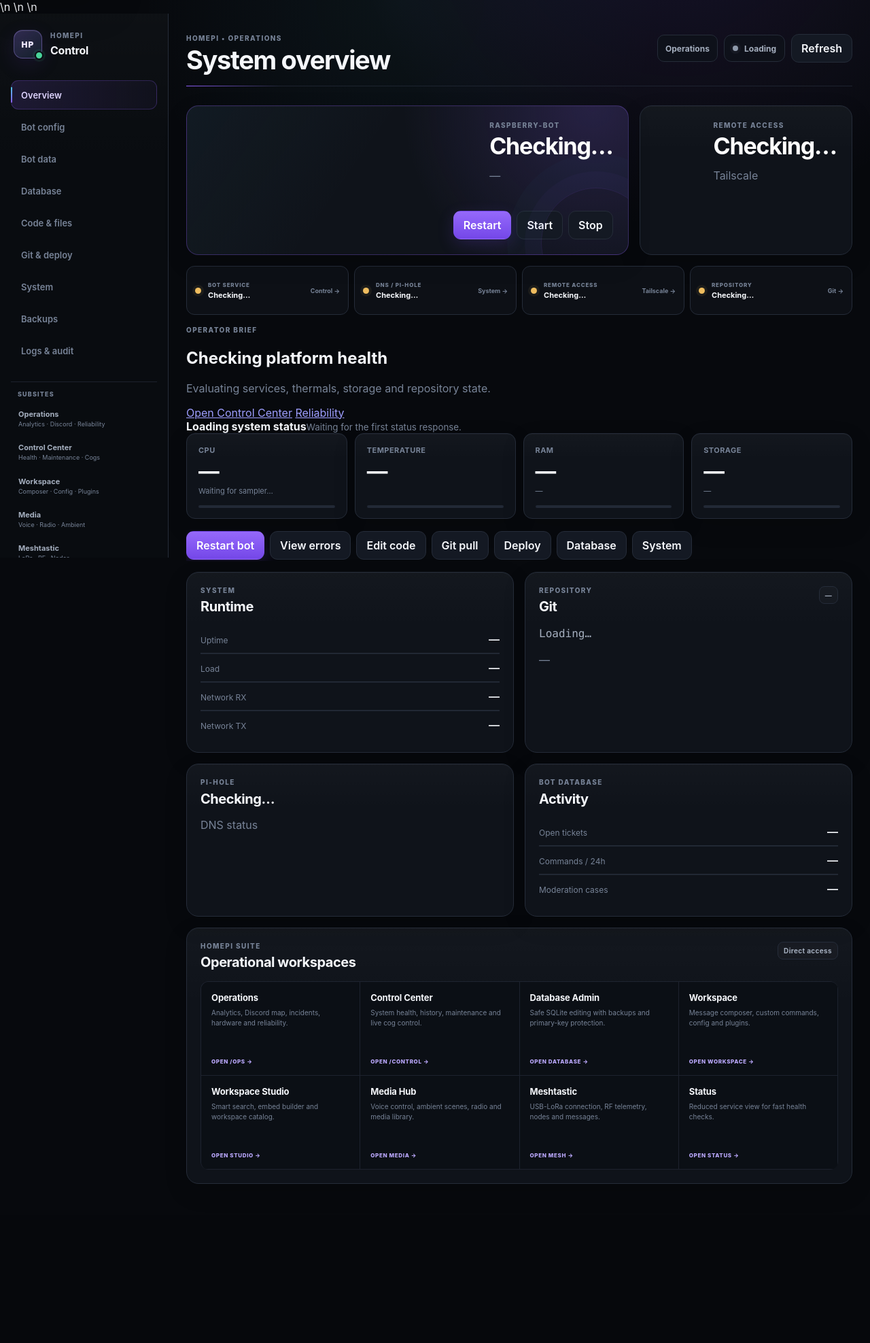
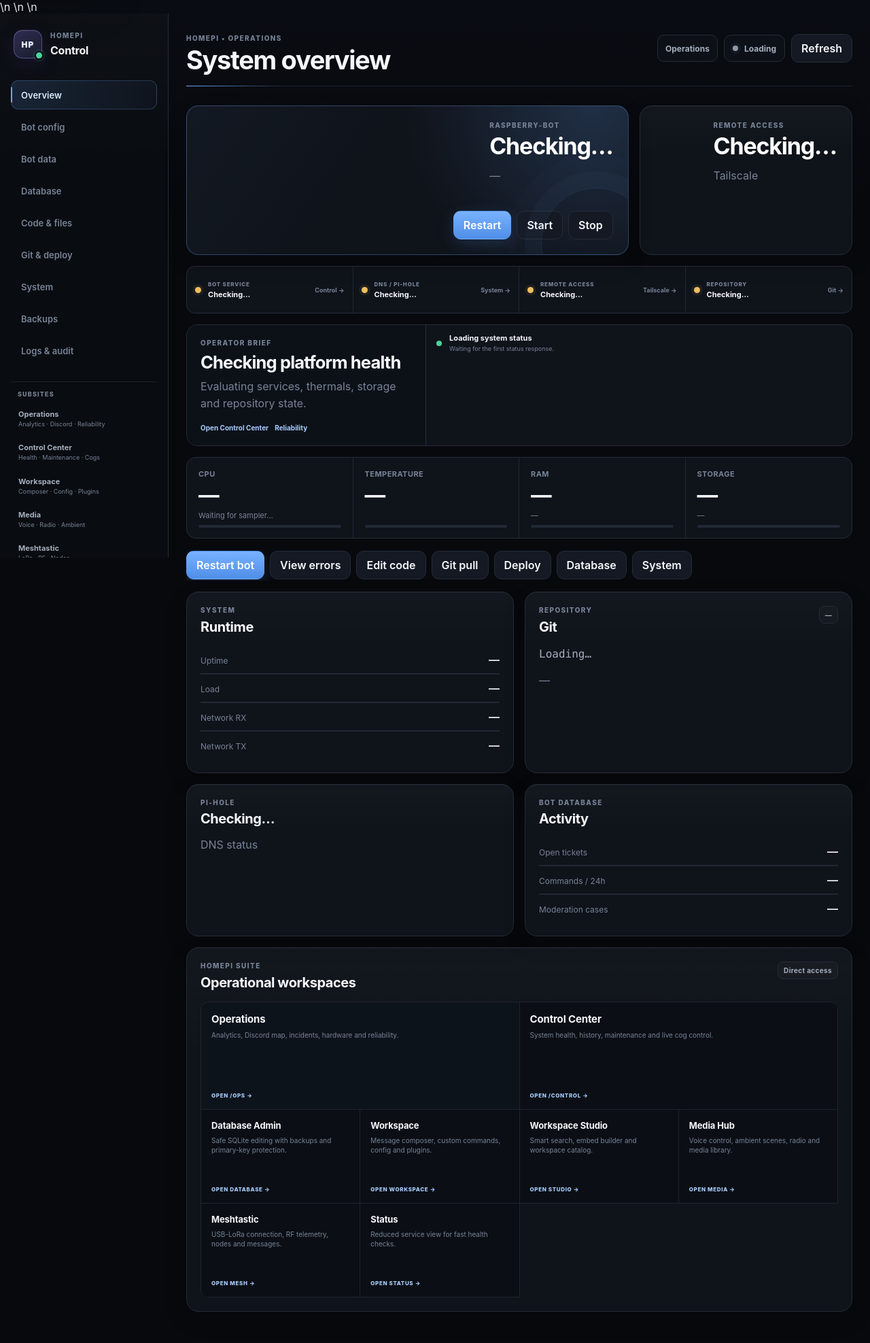
Before and after one commit to InvalidKaro/Raspberry-Bot, a Python web app: template dashboard/templates/index.html in a window 1280 px wide. Shown: the whole page at 68% size. Before the commit the page ends 1741 px from the top, so only its background shows below. Run offline with Jinja, Linux system fonts and the light colour scheme; the template is opened without the code that fills it, so the values that code supplies are empty.

Commit message:
style(dashboard): replace card grid with observability hierarchy

```diff
--- a/dashboard/static/dashboard_v5.css
+++ b/dashboard/static/dashboard_v5.css
@@ -13,9 +13,9 @@
   --hp-text: #f5f7fb;
   --hp-soft: #a5afbf;
   --hp-muted: #778397;
-  --hp-accent: #8b5cf6;
-  --hp-accent-strong: #7447e8;
-  --hp-cyan: #50c7e8;
+  --hp-accent: #69a7ff;
+  --hp-accent-strong: #4f8ee8;
+  --hp-cyan: #69a7ff;
   --hp-good: #49d39a;
   --hp-warning: #efbd5f;
   --hp-danger: #ff7480;
@@ -26,12 +26,10 @@
   color-scheme: dark;
   min-height: 100vh;
   background:
-    radial-gradient(circle at 78% -8%, rgba(139, 92, 246, 0.12), transparent 30rem),
-    radial-gradient(circle at 46% 0%, rgba(80, 199, 232, 0.055), transparent 24rem),
-    var(--hp-bg);
+    linear-gradient(180deg, #090c12 0, var(--hp-bg) 320px);
   color: var(--hp-text);
   overflow-x: hidden;
-  -webkit-tap-highlight-color: rgba(139, 92, 246, 0.16);
+  -webkit-tap-highlight-color: rgba(105, 167, 255, 0.16);
 }
 
 .dashboard-page * {
@@ -107,14 +105,14 @@
 
 .dashboard-page .primary {
   border-color: transparent;
-  background: linear-gradient(180deg, #9569fb, var(--hp-accent-strong));
+  background: linear-gradient(180deg, #78b2ff, var(--hp-accent-strong));
   color: #fff;
-  box-shadow: 0 8px 24px rgba(116, 71, 232, 0.2);
+  box-shadow: 0 8px 24px rgba(79, 142, 232, 0.2);
 }
 
 .dashboard-page .primary:hover {
   border-color: rgba(255, 255, 255, 0.14);
-  background: linear-gradient(180deg, #a079ff, #7c51ed);
+  background: linear-gradient(180deg, #8cc0ff, #5b9af0);
 }
 
 .dashboard-page .danger {
@@ -181,9 +179,9 @@
   border: 1px solid rgba(173, 145, 255, 0.36);
   border-radius: 13px;
   background:
-    linear-gradient(145deg, rgba(163, 125, 255, 0.22), rgba(80, 199, 232, 0.06)),
+    linear-gradient(145deg, rgba(163, 125, 255, 0.22), rgba(105, 167, 255, 0.06)),
     #111520;
-  color: #ede6ff;
+  color: #e8f2ff;
   box-shadow:
     inset 0 1px rgba(255, 255, 255, 0.08),
     0 9px 28px rgba(80, 44, 156, 0.18);
@@ -243,10 +241,10 @@
 }
 
 .dashboard-page .nav-item.active {
-  border-color: rgba(139, 92, 246, 0.24);
+  border-color: rgba(105, 167, 255, 0.24);
   background:
-    linear-gradient(90deg, rgba(139, 92, 246, 0.15), rgba(139, 92, 246, 0.045));
-  color: #ded4ff;
+    linear-gradient(90deg, rgba(105, 167, 255, 0.15), rgba(105, 167, 255, 0.045));
+  color: #dcecff;
 }
 
 .dashboard-page .nav-item.active::before {
@@ -432,10 +430,10 @@
 .dashboard-page .accent-card {
   position: relative;
   overflow: hidden;
-  border-color: rgba(139, 92, 246, 0.31);
+  border-color: rgba(105, 167, 255, 0.31);
   background:
-    radial-gradient(circle at 92% 0%, rgba(139, 92, 246, 0.19), transparent 44%),
-    linear-gradient(125deg, rgba(80, 199, 232, 0.045), transparent 40%),
+    radial-gradient(circle at 92% 0%, rgba(105, 167, 255, 0.19), transparent 44%),
+    linear-gradient(125deg, rgba(105, 167, 255, 0.045), transparent 40%),
     var(--hp-surface);
 }
 
@@ -446,11 +444,11 @@
   bottom: -64px;
   width: 160px;
   height: 160px;
-  border: 1px solid rgba(139, 92, 246, 0.13);
+  border: 1px solid rgba(105, 167, 255, 0.13);
   border-radius: 50%;
   box-shadow:
-    0 0 0 24px rgba(139, 92, 246, 0.035),
-    0 0 0 50px rgba(80, 199, 232, 0.018);
+    0 0 0 24px rgba(105, 167, 255, 0.035),
+    0 0 0 50px rgba(105, 167, 255, 0.018);
   pointer-events: none;
 }
 
@@ -513,7 +511,7 @@
   height: 100%;
   border-radius: inherit;
   background: linear-gradient(90deg, var(--hp-cyan), var(--hp-accent));
-  box-shadow: 0 0 12px rgba(139, 92, 246, 0.26);
+  box-shadow: 0 0 12px rgba(105, 167, 255, 0.26);
   transition: width 260ms ease;
 }
 
@@ -678,7 +676,7 @@
 .dashboard-page textarea:focus-visible {
   border-color: var(--hp-cyan);
   background-color: #0d121a;
-  box-shadow: 0 0 0 3px rgba(80, 199, 232, 0.08);
+  box-shadow: 0 0 0 3px rgba(105, 167, 255, 0.08);
 }
 
 .dashboard-page label {
@@ -870,9 +868,9 @@
 }
 
 .dashboard-page .db-table-button.active {
-  border-color: rgba(139, 92, 246, 0.4);
-  background: rgba(139, 92, 246, 0.1);
-  color: #ddd2ff;
+  border-color: rgba(105, 167, 255, 0.4);
+  background: rgba(105, 167, 255, 0.1);
+  color: #dcecff;
 }
 
 .dashboard-page .db-toolbar {
@@ -1438,7 +1436,7 @@
 }
 .dashboard-page .suite-grid a small{
   margin-top:auto;
-  color:#bca9ff;
+  color:#a9ceff;
   font-size:8px;
   font-weight:760;
   letter-spacing:.08em;
@@ -1476,3 +1474,229 @@
     min-height:112px;
   }
 }
+
+
+/* Observability layout */
+.dashboard-page .metric-grid,
+.dashboard-page .metric-grid.compact{
+  gap:0;
+  overflow:hidden;
+  border:1px solid var(--hp-border);
+  border-radius:14px;
+  background:var(--hp-surface);
+}
+.dashboard-page .metric-grid .metric{
+  min-height:118px;
+  border:0;
+  border-right:1px solid rgba(37,44,57,.82);
+  border-radius:0;
+  background:transparent;
+  box-shadow:none;
+}
+.dashboard-page .metric-grid .metric:last-child{
+  border-right:0;
+}
+.dashboard-page .metric-grid.compact .metric{
+  min-height:104px;
+}
+.dashboard-page .metric-grid .metric:hover{
+  background:rgba(255,255,255,.016);
+}
+
+.dashboard-page .platform-status-grid{
+  gap:0;
+  overflow:hidden;
+  border:1px solid var(--hp-border);
+  border-radius:13px;
+  background:var(--hp-surface);
+}
+.dashboard-page .platform-status{
+  min-height:68px;
+  border:0;
+  border-right:1px solid rgba(37,44,57,.82);
+  border-radius:0;
+  background:transparent;
+}
+.dashboard-page .platform-status:last-child{
+  border-right:0;
+}
+.dashboard-page .platform-status:hover{
+  border-color:rgba(37,44,57,.82);
+  background:rgba(255,255,255,.02);
+  transform:none;
+}
+
+.dashboard-page .health-brief{
+  display:grid;
+  grid-template-columns:minmax(220px,.72fr) minmax(0,1.28fr);
+  gap:0;
+  margin:0 0 16px;
+  overflow:hidden;
+  border:1px solid var(--hp-border);
+  border-radius:16px;
+  background:var(--hp-surface);
+}
+.dashboard-page .health-brief-summary{
+  min-width:0;
+  padding:20px;
+  border-right:1px solid var(--hp-border);
+  background:#0c1118;
+}
+.dashboard-page .health-brief-summary h2{
+  margin:0;
+  font-size:clamp(21px,2vw,28px);
+  font-weight:720;
+  letter-spacing:-.035em;
+}
+.dashboard-page .health-brief-summary h2[data-state="good"]{color:var(--hp-text)}
+.dashboard-page .health-brief-summary h2[data-state="warn"]{color:#f5cd7b}
+.dashboard-page .health-brief-summary h2[data-state="bad"]{color:#ff9ba4}
+.dashboard-page .health-brief-summary > p.muted{
+  margin:8px 0 0;
+  line-height:1.55;
+}
+.dashboard-page .health-brief-actions{
+  display:flex;
+  gap:9px;
+  flex-wrap:wrap;
+  margin-top:18px;
+}
+.dashboard-page .health-brief-actions a{
+  color:#a9ceff;
+  font-size:10px;
+  font-weight:700;
+  text-decoration:none;
+}
+.dashboard-page .health-brief-actions a:hover{
+  color:#dcecff;
+  text-decoration:underline;
+  text-underline-offset:3px;
+}
+.dashboard-page .health-brief-list{
+  min-width:0;
+  display:grid;
+  align-content:start;
+}
+.dashboard-page .health-brief-item,
+.dashboard-page .health-empty{
+  min-width:0;
+  display:grid;
+  grid-template-columns:auto minmax(0,1fr) auto;
+  align-items:center;
+  gap:11px;
+  padding:12px 15px;
+  border-bottom:1px solid rgba(37,44,57,.72);
+  color:var(--hp-text);
+  text-decoration:none;
+}
+.dashboard-page .health-brief-item:last-child,
+.dashboard-page .health-empty:last-child{
+  border-bottom:0;
+}
+.dashboard-page .health-brief-item:hover{
+  background:rgba(255,255,255,.018);
+}
+.dashboard-page .health-brief-item > span,
+.dashboard-page .health-empty > span{
+  width:8px;
+  height:8px;
+  border-radius:50%;
+  background:var(--hp-good);
+}
+.dashboard-page .health-brief-item.warn > span{background:var(--hp-warning)}
+.dashboard-page .health-brief-item.bad > span{background:var(--hp-danger)}
+.dashboard-page .health-brief-item strong,
+.dashboard-page .health-empty strong{
+  display:block;
+  font-size:11px;
+}
+.dashboard-page .health-brief-item small,
+.dashboard-page .health-empty small{
+  display:block;
+  margin-top:2px;
+  color:var(--hp-muted);
+  font-size:9px;
+  line-height:1.45;
+}
+.dashboard-page .health-brief-item b{
+  color:var(--hp-muted);
+  font-size:9px;
+  font-weight:650;
+  white-space:nowrap;
+}
+.dashboard-page .health-empty{
+  grid-template-columns:auto minmax(0,1fr);
+}
+
+.dashboard-page .suite-grid{
+  grid-template-columns:repeat(4,minmax(0,1fr));
+}
+.dashboard-page .suite-grid a:nth-child(1),
+.dashboard-page .suite-grid a:nth-child(2){
+  grid-column:span 2;
+  min-height:158px;
+}
+.dashboard-page .suite-grid a:nth-child(1){
+  background:#0d131b;
+}
+.dashboard-page .suite-grid a:nth-child(1) strong,
+.dashboard-page .suite-grid a:nth-child(2) strong{
+  font-size:15px;
+}
+
+@media(max-width:1180px){
+  .dashboard-page .metric-grid,
+  .dashboard-page .metric-grid.compact{
+    grid-template-columns:repeat(2,minmax(0,1fr));
+  }
+  .dashboard-page .metric-grid .metric{
+    border-bottom:1px solid rgba(37,44,57,.82);
+  }
+  .dashboard-page .metric-grid .metric:nth-child(2n){
+    border-right:0;
+  }
+  .dashboard-page .metric-grid .metric:nth-last-child(-n+2){
+    border-bottom:0;
+  }
+  .dashboard-page .platform-status-grid{
+    grid-template-columns:repeat(2,minmax(0,1fr));
+  }
+  .dashboard-page .platform-status{
+    border-bottom:1px solid rgba(37,44,57,.82);
+  }
+  .dashboard-page .platform-status:nth-child(2n){border-right:0}
+  .dashboard-page .platform-status:nth-last-child(-n+2){border-bottom:0}
+}
+
+@media(max-width:720px){
+  .dashboard-page .health-brief{
+    grid-template-columns:1fr;
+  }
+  .dashboard-page .health-brief-summary{
+    border-right:0;
+    border-bottom:1px solid var(--hp-border);
+  }
+}
+
+@media(max-width:560px){
+  .dashboard-page .metric-grid,
+  .dashboard-page .metric-grid.compact,
+  .dashboard-page .platform-status-grid{
+    grid-template-columns:1fr;
+  }
+  .dashboard-page .metric-grid .metric,
+  .dashboard-page .platform-status{
+    border-right:0;
+    border-bottom:1px solid rgba(37,44,57,.82)!important;
+  }
+  .dashboard-page .metric-grid .metric:last-child,
+  .dashboard-page .platform-status:last-child{
+    border-bottom:0!important;
+  }
+  .dashboard-page .suite-grid a,
+  .dashboard-page .suite-grid a:nth-child(1),
+  .dashboard-page .suite-grid a:nth-child(2){
+    grid-column:auto;
+    min-height:112px;
+  }
+}
```
